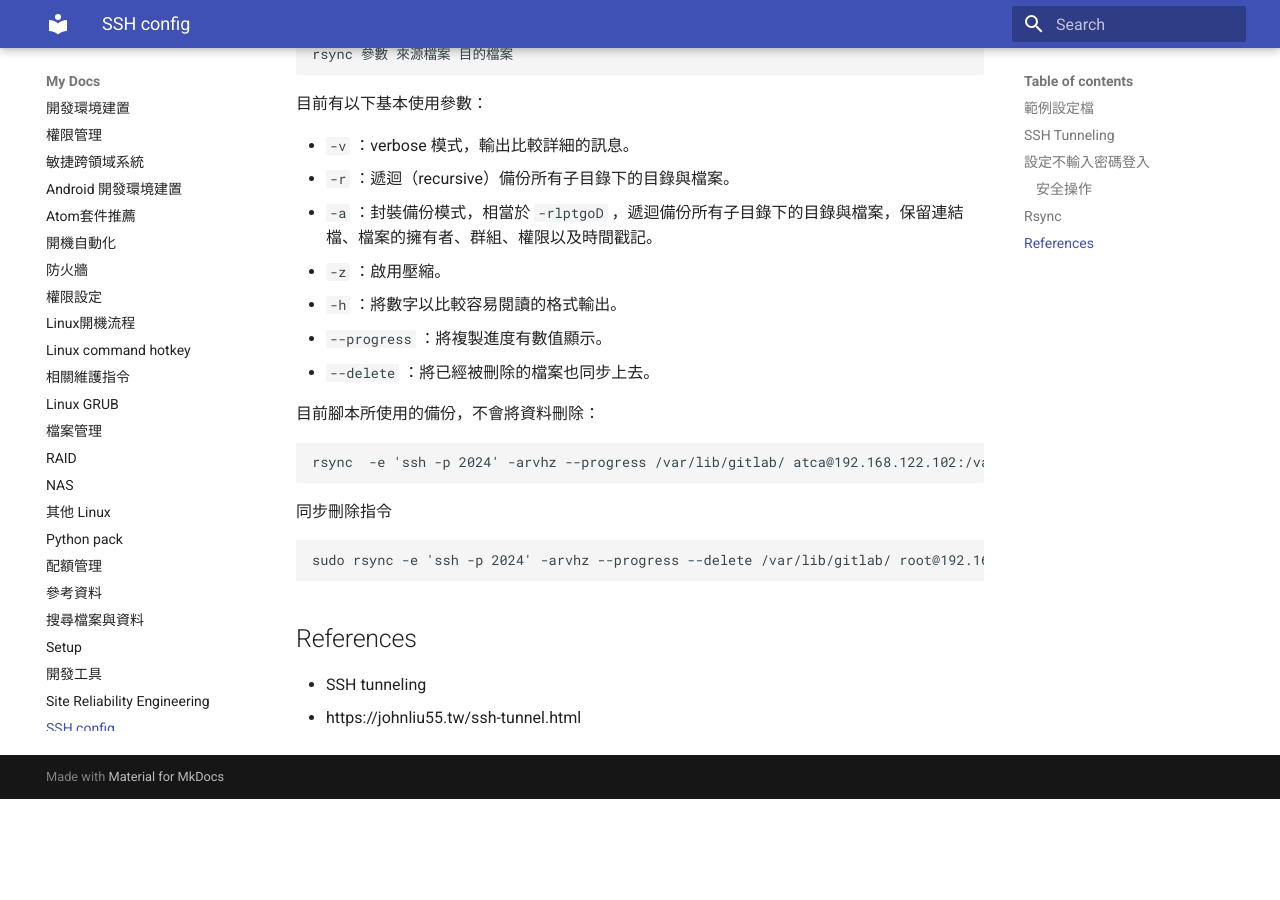
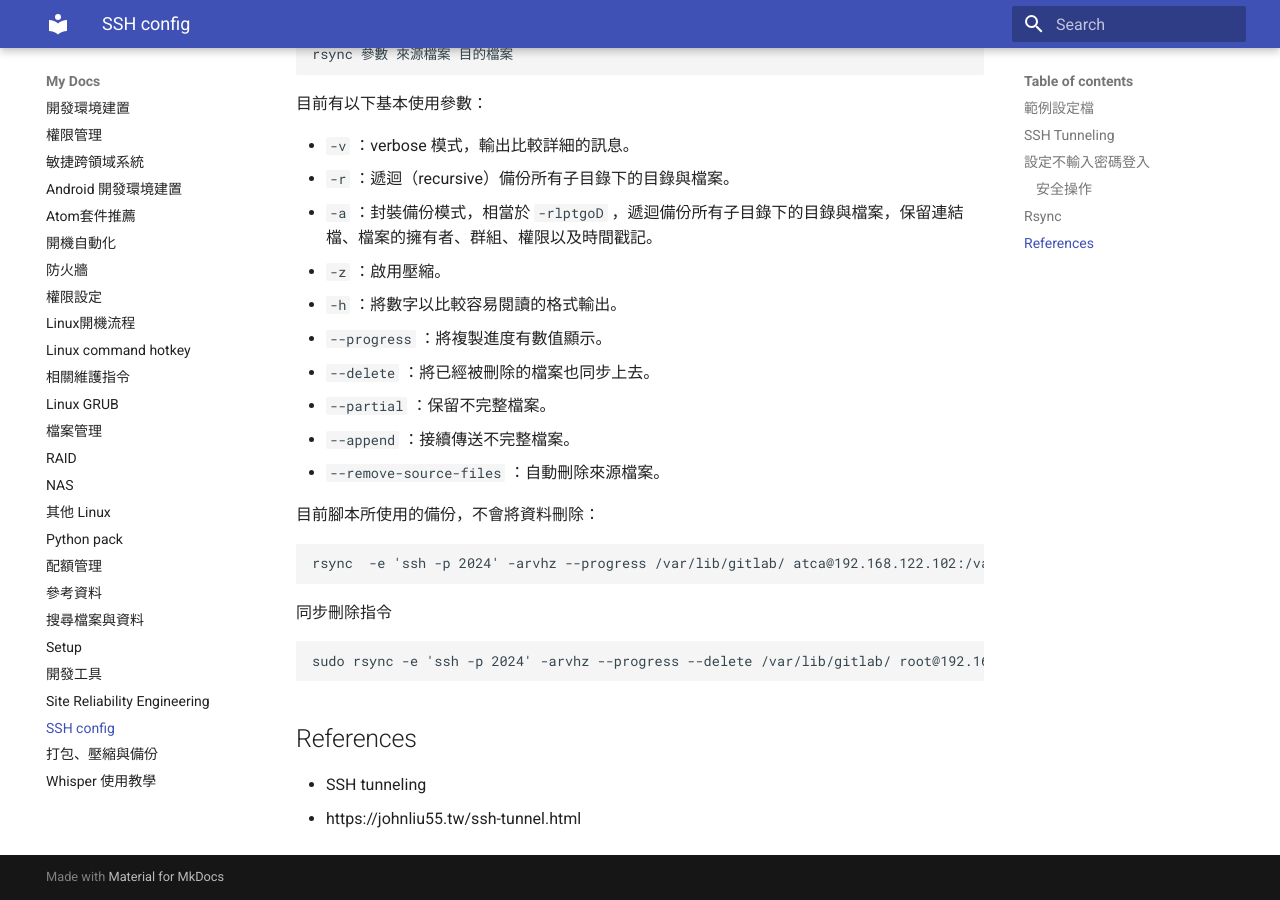
Before and after one commit to TSVS-Special-Topic-Group/Development-Environment-Build, an MkDocs documentation site: the page built from docs/ssh-server.md, in a window 1280 px wide and 900 px high, scrolled down 4125 px. Built offline with MkDocs 1.6.1 and Material for MkDocs 9.7.7, drawn with Linux system fonts in a browser that asks for light colours; before the commit the page ends 4924 px from its top, so only the background shows below that.

Commit message:
加入說明

```diff
--- a/docs/ssh-server.md
+++ b/docs/ssh-server.md
@@ -218,6 +218,9 @@
 - `-h` ：將數字以比較容易閱讀的格式輸出。
 - `--progress` ：將複製進度有數值顯示。
 - `--delete` ：將已經被刪除的檔案也同步上去。
+- `--partial` ：保留不完整檔案。
+- `--append` ：接續傳送不完整檔案。
+- `--remove-source-files` ：自動刪除來源檔案。
 
 目前腳本所使用的備份，不會將資料刪除：
 
```
